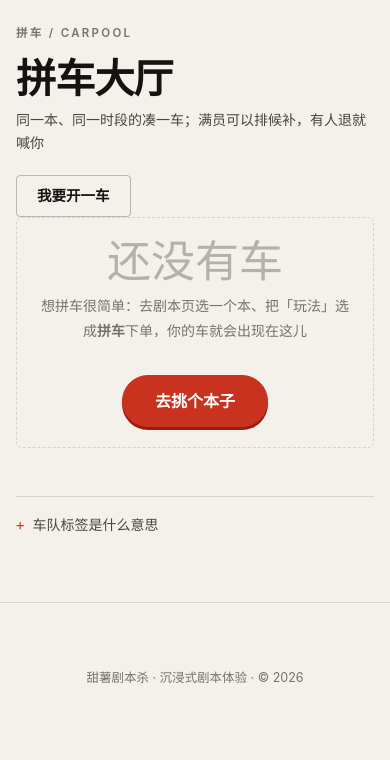
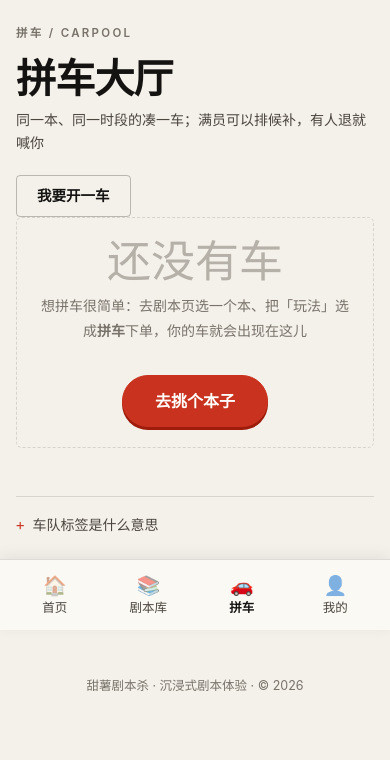
Before and after one commit to LovinFIreFly/tianshu-site, a Flask app: page /car in a window 390 px wide. Shown: the part 214-974 px from the top of the page. Before the commit the page ends 897 px from the top, so only its background shows below. Run offline with Flask 3, Linux system fonts and the light colour scheme.

Commit message:
手机端加底部固定导航(.mobtab：首页/剧本库/拼车/我的)：只在窄屏出现(桌面端 display:none)，高亮跟随当前页，欢迎页/登录页不带，.wrap 底部留 72px+safe-area 不被压住；与后台那种文字横条 .tabbar 区分；设计文档补一行；自检 4 项(四项入口/高亮跟随/CSS 桌面隐藏/拼车页点亮)

```diff
--- a/tianshu/static/css/style.css
+++ b/tianshu/static/css/style.css
@@ -683,6 +683,9 @@ details.spoiler[open] > summary{color:var(--ink);margin-bottom:var(--sp-5)}
   .welcome-card .btns .btn{width:100%;min-width:0}
   .field > input,.field > select,.field > textarea,.auth-card .field > input{font-size:16px}
 }
+/* 手机端底部导航（.mobtab）：桌面端藏着，窄屏才变成固定底栏（规则见下面的 @media 里） */
+.mobtab{display:none}
+
 @media (max-width:744px){
   :root{--fs-display:34px;--fs-title:24px;--fs-h2:20px;--fs-body:16px}
   .wrap{padding:var(--sp-6) var(--sp-4) calc(var(--sp-9) + env(safe-area-inset-bottom))}
@@ -705,6 +708,18 @@ details.spoiler[open] > summary{color:var(--ink);margin-bottom:var(--sp-5)}
   .masthead .links{padding:0 var(--sp-4);gap:var(--sp-5)}
   /* iOS 上输入框字号 <16px 时，一聚焦就会把整页放大一下（跳一下很烦）—— 手机上统一 16px */
   input,select,textarea{font-size:16px}
+  /* 底部导航：手机单手玩时大拇指够得着的地方（桌面端不显示，见 .mobtab 基础规则） */
+  .mobtab{display:flex;position:fixed;left:0;right:0;bottom:0;z-index:70;
+    padding:var(--sp-2) var(--sp-2) calc(var(--sp-2) + env(safe-area-inset-bottom));
+    background:var(--paper-3);border-top:1px solid var(--rule);
+    box-shadow:0 -3px 14px rgba(20,19,18,.07)}
+  .mobtab a{flex:1;display:flex;flex-direction:column;align-items:center;gap:2px;
+    padding:var(--sp-2) 0 3px;font-size:var(--fs-xs);color:var(--ink-3);text-decoration:none}
+  .mobtab a .ico{font-size:19px;line-height:1;opacity:.55}
+  .mobtab a.on{color:var(--ink);font-weight:600}
+  .mobtab a.on .ico{opacity:1}
+  /* 别让底部条压住最后一段内容（含 iPhone 那条 home 横条的安全区） */
+  .wrap{padding-bottom:calc(72px + env(safe-area-inset-bottom))}
   .hero{padding:var(--sp-9) var(--sp-4) var(--sp-8)}
   .hero .stats{border-top:0}
   .hero .stats div{border-top:1px solid var(--stage-hair);padding-top:var(--sp-4)}
--- a/tianshu/templates/base.html
+++ b/tianshu/templates/base.html
@@ -83,6 +83,20 @@
   {{ settings.shopName }} · 沉浸式剧本体验 · © {{ year }}
   {% if me %}<div style="margin-top:6px">手机浏览器「添加到桌面」，下次打开更快、还能全屏玩</div>{% endif %}
 </footer>
+{# 手机端底部导航：只在窄屏出现（桌面端 CSS 里 display:none）。
+   为什么再给一份：手机单手玩时，**底部才是大拇指够得着的地方** ——
+   顶部那条栏目条得换手才点得到。跟后台/DM 那种「文字横条 .tabbar」不是一回事，别混。 #}
+<nav class="mobtab" aria-label="主要导航">
+  <a href="{{ url_for('public.home') }}" class="{{ 'on' if request.endpoint == 'public.home' }}">
+    <span class="ico" aria-hidden="true">🏠</span><span>首页</span></a>
+  <a href="{{ url_for('public.scripts') }}" class="{{ 'on' if (request.endpoint or '').startswith('public.script') }}">
+    <span class="ico" aria-hidden="true">📚</span><span>剧本库</span></a>
+  <a href="{{ url_for('public.car') }}" class="{{ 'on' if request.endpoint == 'public.car' }}">
+    <span class="ico" aria-hidden="true">🚗</span><span>拼车</span></a>
+  <a href="{{ url_for('user.me') }}" class="{{ 'on' if request.endpoint == 'user.me' }}">
+    <span class="ico" aria-hidden="true">👤</span><span>我的</span></a>
+</nav>
+
 <script src="{{ url_for('static', filename='js/tabs.js') }}" defer></script>
 <script>
   /* 注册离线外壳：失败也无所谓，不影响正常使用 */
```
Also changed, not shown: docs/UI设计系统.md (+1 -0 lines), tools/smoke_test.py (+18 -0 lines).
